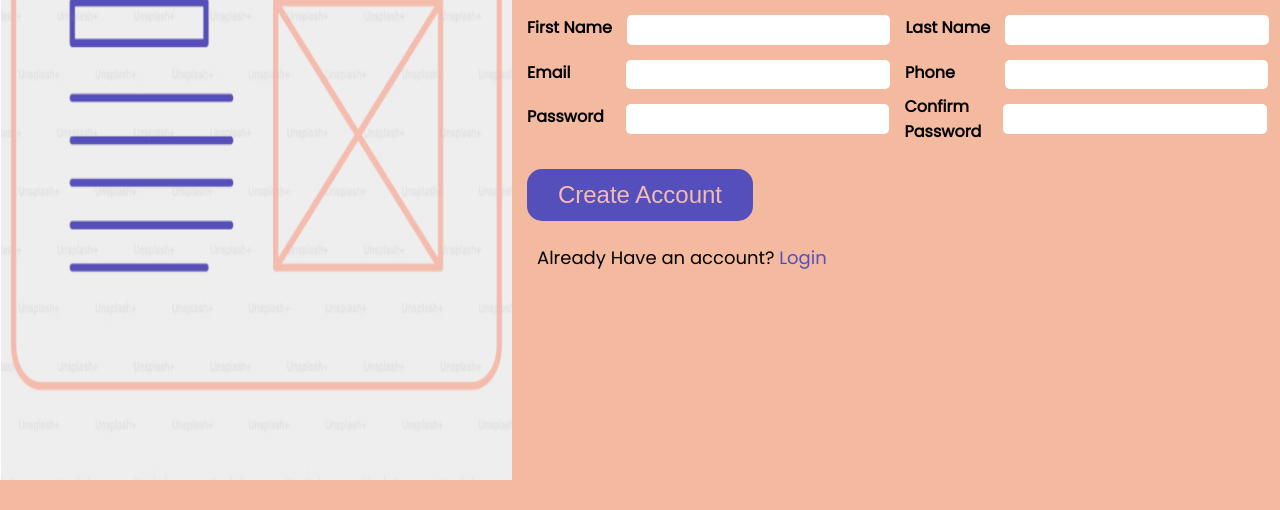
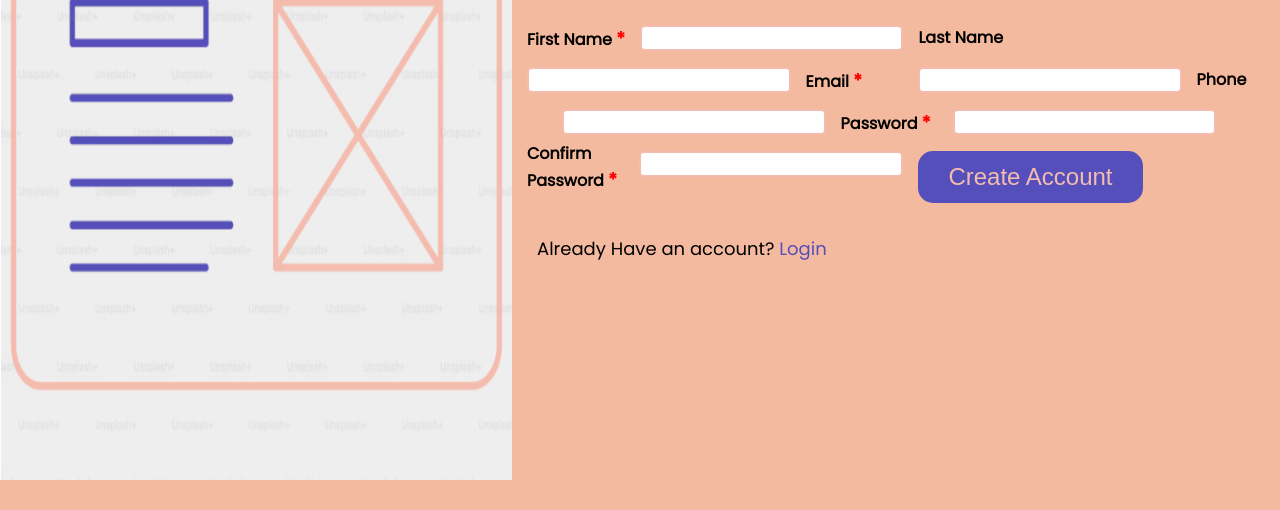
Before and after one commit to taha016/Sign-up-Form, a plain HTML site: page index.html in a window 1280 px wide. Shown: the part 290-800 px from the top of the page. Drawn offline with Linux system fonts and the light colour scheme.

Commit message:
Odin sign-up Form Completed

```diff
--- a/index.html
+++ b/index.html
@@ -18,18 +18,19 @@
         <div class="right">
             <p id="start">Get Started</p>
             <form action="#" method="post">
-                <label for="fname">First Name</label>
+                <label for="fname">First Name <span aria-label="required">*</span></label>
                 <input required type="text" id="fname" name="f_name">
-                <label for="lname">Last Name</label>
-                <input required type="text" id="lname" name="l_name">
-                <label for="mail">Email</label>
+                <label for="lname">Last Name
+                </label>
+                <input type="text" id="lname" name="l_name">
+                <label for="mail">Email <span aria-label="required">*</span></label>
                 <input required type="email" id="fname" name="f_name">
                 <label for="phone">Phone</label>
                 <input required type="tel" id="phone" name="phone_Number">
-                <label for="pass">Password</label>
+                <label for="pass">Password <span aria-label="required">*</span></label>
                 <input required type="password" id="pass" name="password" pattern=".{6,}">
-                <label for="confirm_pass">Confirm <br>Password</label>
-                <input required type="password" id="confirm_pass" name="confirm_password" pattern=".{6,}">
+                <label for="confirm_pass">Confirm <br>Password <span aria-label="required">*</span></label>
+                <input type="password" id="confirm_pass" name="confirm_password" pattern=".{6,}">
                 <button type="submit">Create Account</button>
             </form>
             <p id="last">Already Have an account? <a href="">Login</a></p>
--- a/style.css
+++ b/style.css
@@ -71,8 +71,9 @@ form {
 input {
     width: 35%;
     border-radius: 5px;
-    border: #F4BCAE;
+    border: 2px solid #F4BCAE;
     height: 15%;
+    outline: none;
 }
 
 input[type='email'] {
@@ -87,12 +88,13 @@ input[type='password'] {
 label[for='confirm_pass'] {
     transform: translateY(-20%);
 }
-input:invalid {
-    border-color: red;
+input:user-invalid {
+    border: 2.5px solid red;
 }
 input:focus {
-    border-color: blue;
-    box-shadow: 0 0 4px rgba(0, 0, 255, 0.5);
+    border: 2px solid blue;
+    box-shadow: 4px 0 4px rgba(0, 0, 255, 0.5);
+    transition: all .5s ease;
 }
 
 #start {
@@ -114,7 +116,20 @@ form > button {
     border-radius: 15px;
     cursor: pointer;
     width: 30%;
+    transition: all .3s ease;
 }
+
+form > button:hover {
+    background-color: #554FBB;
+    box-shadow: 0 0 10px rgba(106, 98, 210, 0.944); /* Adds a glowing effect */
+}
+
+
+form > button:active {
+    background-color: #4438a5; /* Darker shade when clicked */
+    transform: scale(.95); /* Pressing effect */
+}
+
 #last {
     transform: translateY(-160%);
     font-size: large;
@@ -125,3 +140,7 @@ a {
     text-decoration: none;
     color: #554FBB;
 }
+span {
+    color: red;
+    font-size: large;
+}
```
